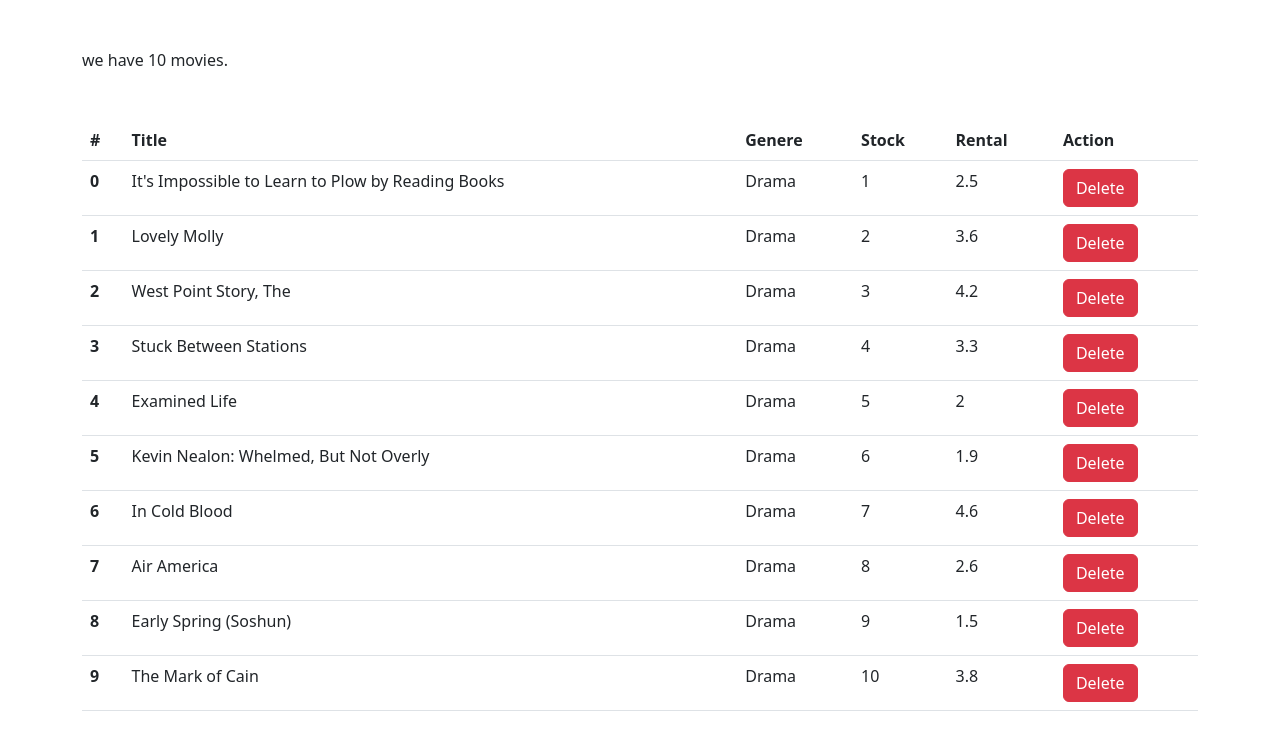
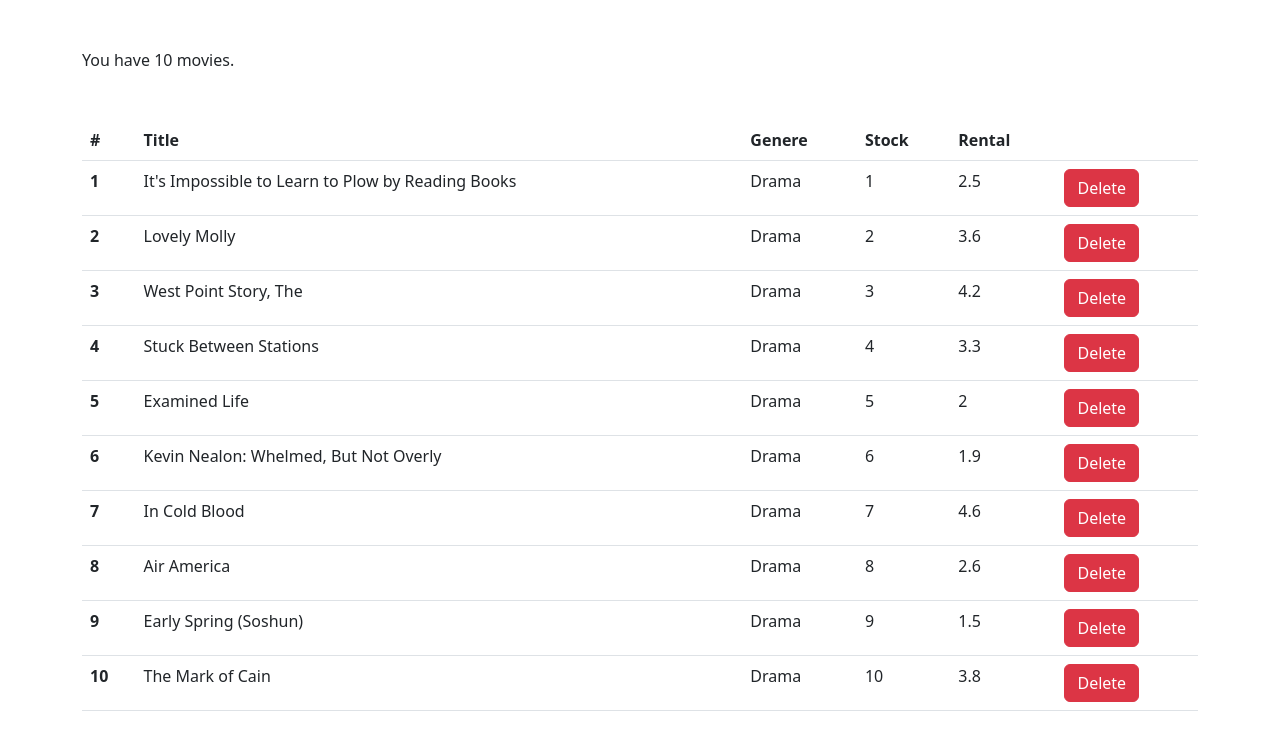
Before and after one commit to pravar1919/react-basics, a React (Create React App) app: page / in a window 1280 px wide. Shown: the top 750 px of the page. Built offline with nearby package versions, Linux system fonts and the light colour scheme.

Commit message:
completed vidley exercise

```diff
--- a/src/App.js
+++ b/src/App.js
@@ -1,4 +1,5 @@
 import React, { Component } from 'react';
+import Movies from './components/movies';
 import './App.css';
 
 class App extends Component {
@@ -6,7 +7,7 @@ class App extends Component {
   render() {
     return (
       <main className="container">
-        <h1>text</h1>
+        <Movies />
       </main>
     );
   }
--- a/src/components/movies.jsx
+++ b/src/components/movies.jsx
@@ -7,13 +7,17 @@ class Movies extends Component {
     }
 
     handleDelete = movie => {
-
+        this.setState({movies: this.state.movies.filter(m=>m._id !== movie._id)})
     }
 
     render() {
+        const { length:count } = this.state.movies
+
+        if (count === 0 )
+            return <p>There is no Movie in the database.</p>
         return (
-            <div className='container'>
-                <div className='mb-5 mt-5'>we have {this.state.movies.length} movies.</div>
+            <>
+                <div className='mb-5 mt-5'>You have {count} movies.</div>
                 <table className="table">
                     <thead>
                         <tr>
@@ -22,27 +26,30 @@ class Movies extends Component {
                             <th>Genere</th>
                             <th>Stock</th>
                             <th>Rental</th>
-                            <th>Action</th>
+                            <th></th>
                         </tr>
                     </thead>
                     <tbody>
-                        { this.state.movies.map((e, i)=>{
-                                return (
-                                    <tr key={e._id}>
-                                        <th>{i}</th>
-                                        <td>{e.title}</td>
-                                        <td>{e.genere.name}</td>
-                                        <td>{e.numberInStock}</td>
-                                        <td>{e.dailyRentalRate}</td>
-                                        <td><button className='btn btn-danger'>Delete</button></td>
-                                    </tr>
-                                )
-                            })
+                        { this.state.movies.map((movie, index)=>
+                                <tr key={movie._id}>
+                                    <th>{index +1}</th>
+                                    <td>{movie.title}</td>
+                                    <td>{movie.genere.name}</td>
+                                    <td>{movie.numberInStock}</td>
+                                    <td>{movie.dailyRentalRate}</td>
+                                    <td>
+                                        <button onClick={() =>this.handleDelete(movie)}
+                                            className='btn btn-danger'>
+                                            Delete
+                                        </button>
+                                    </td>
+                                </tr>
+                            )
                         }
 
                     </tbody>
                 </table>
-            </div>
+            </>
         );
     }
 }
--- a/src/index.css
+++ b/src/index.css
@@ -1,5 +1,5 @@
 body {
-  margin: 0;
+  margin: 20px 0 0 0;
   font-family: -apple-system, BlinkMacSystemFont, 'Segoe UI', 'Roboto', 'Oxygen',
     'Ubuntu', 'Cantarell', 'Fira Sans', 'Droid Sans', 'Helvetica Neue',
     sans-serif;
--- a/src/index.js
+++ b/src/index.js
@@ -5,14 +5,13 @@ import App from './App';
 import reportWebVitals from './reportWebVitals';
 import 'bootstrap/dist/css/bootstrap.css';
 import 'font-awesome/css/font-awesome.css';
-import Movies from './components/movies';
 // import Counter from './components/counter';
 
 
 const root = ReactDOM.createRoot(document.getElementById('root'));
 root.render(
   <React.StrictMode>
-    <Movies />
+    <App />
   </React.StrictMode>
 );
 
--- a/src/services/movieData.js
+++ b/src/services/movieData.js
@@ -88,3 +88,7 @@ export function getMovies (){
 export function getMovie (id){
     return movies.filter(m => m._id === id)
 }
+
+export function saveMovie(id){
+    movies.filter(m => m._id === id)
+}
```
